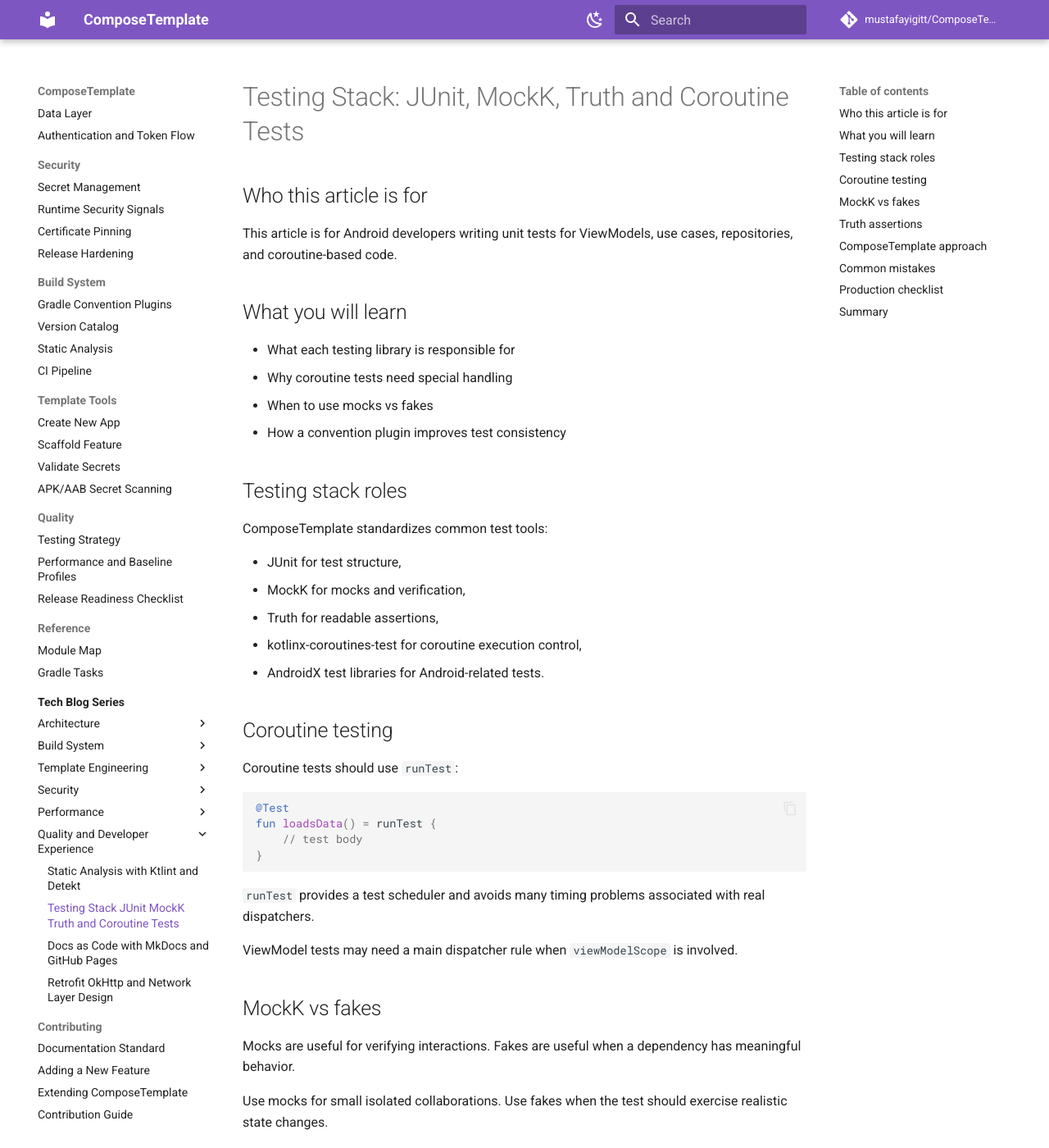
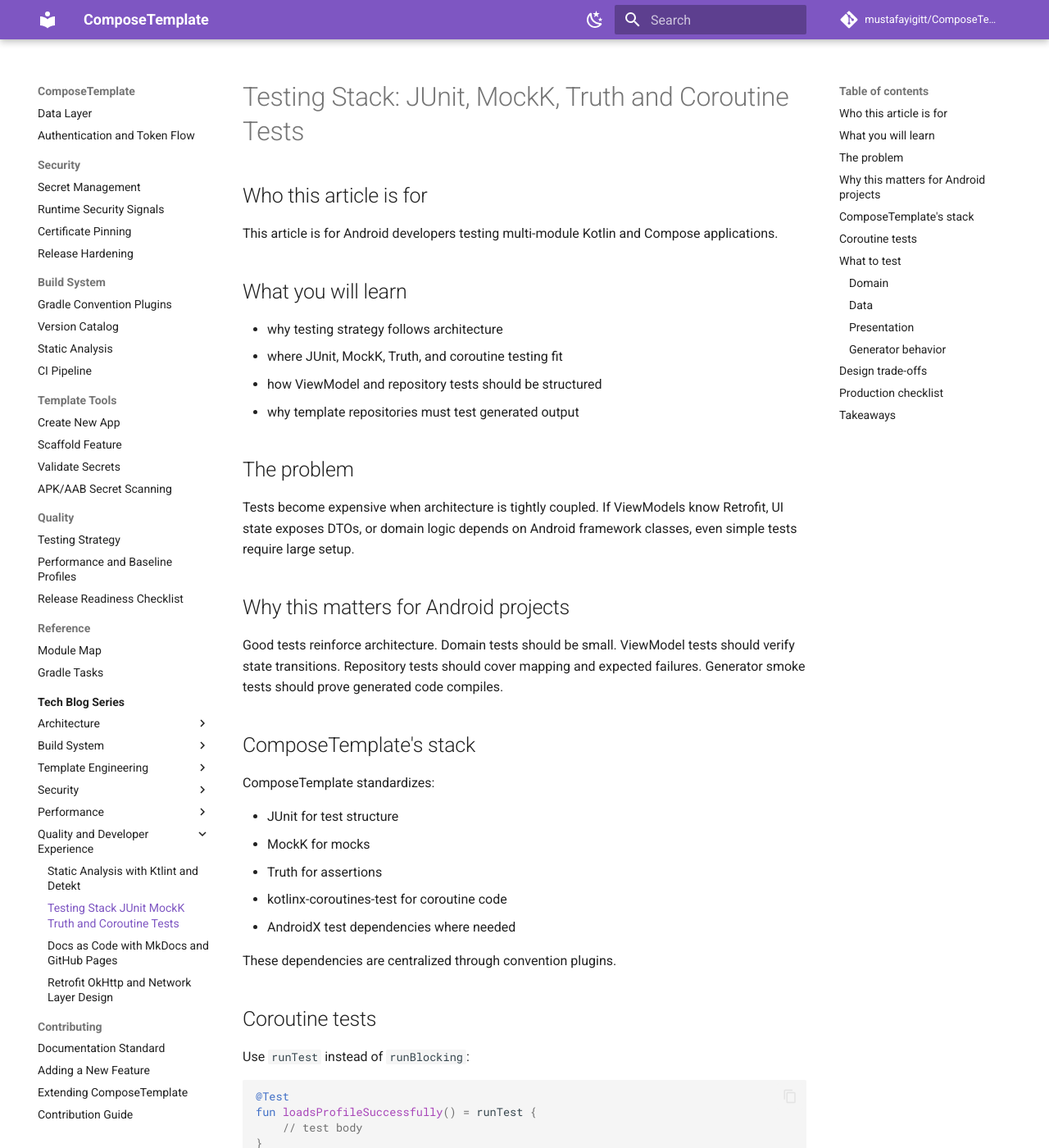
Before and after one commit to mustafayigitt/ComposeTemplate, an MkDocs documentation site: the page built from docs/tech-blog/quality-dx/testing-stack-junit-mockk-truth-coroutines.md, in a window 1280 px wide and 1400 px high. Shown: the whole window at 82% size. Built offline with MkDocs 1.6.1 and Material for MkDocs 9.7.7, drawn with Linux system fonts in a browser that asks for light colours; comment, search, counter and statistics services are not loaded; some of the changed text lies outside the part shown.

Commit message:
Finish quality developer experience tech blog rewrites

````diff
--- a/docs/tech-blog/quality-dx/testing-stack-junit-mockk-truth-coroutines.md
+++ b/docs/tech-blog/quality-dx/testing-stack-junit-mockk-truth-coroutines.md
@@ -2,75 +2,81 @@
 
 ## Who this article is for
 
-This article is for Android developers writing unit tests for ViewModels, use cases, repositories, and coroutine-based code.
+This article is for Android developers testing multi-module Kotlin and Compose applications.
 
 ## What you will learn
 
-- What each testing library is responsible for
-- Why coroutine tests need special handling
-- When to use mocks vs fakes
-- How a convention plugin improves test consistency
+- why testing strategy follows architecture
+- where JUnit, MockK, Truth, and coroutine testing fit
+- how ViewModel and repository tests should be structured
+- why template repositories must test generated output
 
-## Testing stack roles
+## The problem
 
-ComposeTemplate standardizes common test tools:
+Tests become expensive when architecture is tightly coupled. If ViewModels know Retrofit, UI state exposes DTOs, or domain logic depends on Android framework classes, even simple tests require large setup.
 
-- JUnit for test structure,
-- MockK for mocks and verification,
-- Truth for readable assertions,
-- kotlinx-coroutines-test for coroutine execution control,
-- AndroidX test libraries for Android-related tests.
+## Why this matters for Android projects
 
-## Coroutine testing
+Good tests reinforce architecture. Domain tests should be small. ViewModel tests should verify state transitions. Repository tests should cover mapping and expected failures. Generator smoke tests should prove generated code compiles.
 
-Coroutine tests should use `runTest`:
+## ComposeTemplate's stack
+
+ComposeTemplate standardizes:
+
+- JUnit for test structure
+- MockK for mocks
+- Truth for assertions
+- kotlinx-coroutines-test for coroutine code
+- AndroidX test dependencies where needed
+
+These dependencies are centralized through convention plugins.
+
+## Coroutine tests
+
+Use `runTest` instead of `runBlocking`:
 
 ```kotlin
 @Test
-fun loadsData() = runTest {
+fun loadsProfileSuccessfully() = runTest {
     // test body
 }
 ```
 
-`runTest` provides a test scheduler and avoids many timing problems associated with real dispatchers.
+ViewModel tests that use `viewModelScope` should configure the main dispatcher during setup.
 
-ViewModel tests may need a main dispatcher rule when `viewModelScope` is involved.
+## What to test
 
-## MockK vs fakes
+### Domain
 
-Mocks are useful for verifying interactions. Fakes are useful when a dependency has meaningful behavior.
+Test use cases with fake repositories.
 
-Use mocks for small isolated collaborations. Use fakes when the test should exercise realistic state changes.
+### Data
 
-## Truth assertions
+Test repository mapping, success responses, empty bodies, HTTP errors, and IO failures.
 
-Truth makes assertions readable:
+### Presentation
 
-```kotlin
-assertThat(result).isEqualTo(expected)
-```
+Test initial state, user actions, loading state, success state, failure state, and one-shot events.
 
-Readable assertions make failures easier to understand.
+### Generator behavior
 
-## ComposeTemplate approach
+Test that generated features and generated apps compile and exclude local-only files.
 
-The test convention plugin applies common test dependencies so feature modules do not reinvent test setup.
+## Design trade-offs
 
-## Common mistakes
-
-- Using real dispatchers in unit tests.
-- Over-mocking domain logic.
-- Testing implementation details instead of behavior.
-- Forgetting to test one-shot events separately from state.
+Mock-heavy tests can become brittle. Prefer fakes for domain contracts when that produces clearer tests. Use mocks for interaction verification when needed.
 
 ## Production checklist
 
-- [ ] Coroutine tests use `runTest`.
-- [ ] Main dispatcher is controlled in ViewModel tests.
-- [ ] Assertions are readable.
-- [ ] Mocks and fakes are chosen intentionally.
-- [ ] Test dependencies are centralized.
+- [ ] domain tests avoid Android framework dependencies
+- [ ] coroutine tests use `runTest`
+- [ ] ViewModel tests configure main dispatcher when needed
+- [ ] repository tests cover success and expected errors
+- [ ] generated feature compile checks run in CI
+- [ ] generated app smoke checks run in CI
 
-## Summary
+## Takeaways
 
-A shared testing stack improves developer experience and review quality. ComposeTemplate standardizes test dependencies so feature tests are easier to write consistently.
+- Testing strategy should mirror architecture boundaries.
+- Coroutine tests need coroutine-aware tooling.
+- Template repositories must test generated output, not only current source.
````
Also changed, not shown: docs/tech-blog/quality-dx/static-analysis-ktlint-detekt.md (+29 -33 lines).
